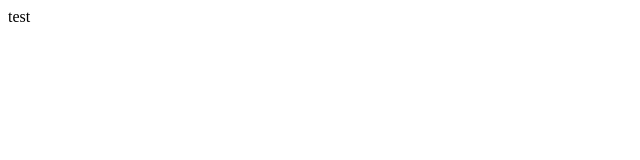
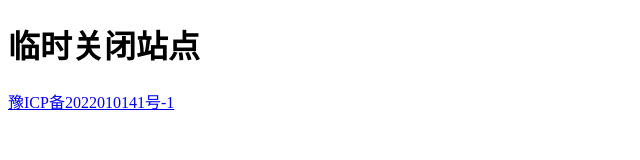
Before and after one commit to gradyyoung/myblog-singlepage, a plain HTML site: page index.html in a window 1280 px wide. Shown: the whole page, without its empty margins (0-640 px from the left). Drawn offline with Linux system fonts and the light colour scheme.

Commit message:
更新tempindex

```diff
--- a/index.html
+++ b/index.html
@@ -3,9 +3,10 @@
 <head>
     <meta charset="UTF-8">
     <meta name="viewport" content="width=device-width, initial-scale=1.0">
-    <title>Document</title>
+    <title>个人编程知识小库</title>
 </head>
 <body>
-    test
+    <h1>临时关闭站点</h1>
+    <a href="https://beian.miit.gov.cn/">豫ICP备2022010141号-1</a>
 </body>
 </html>
```
